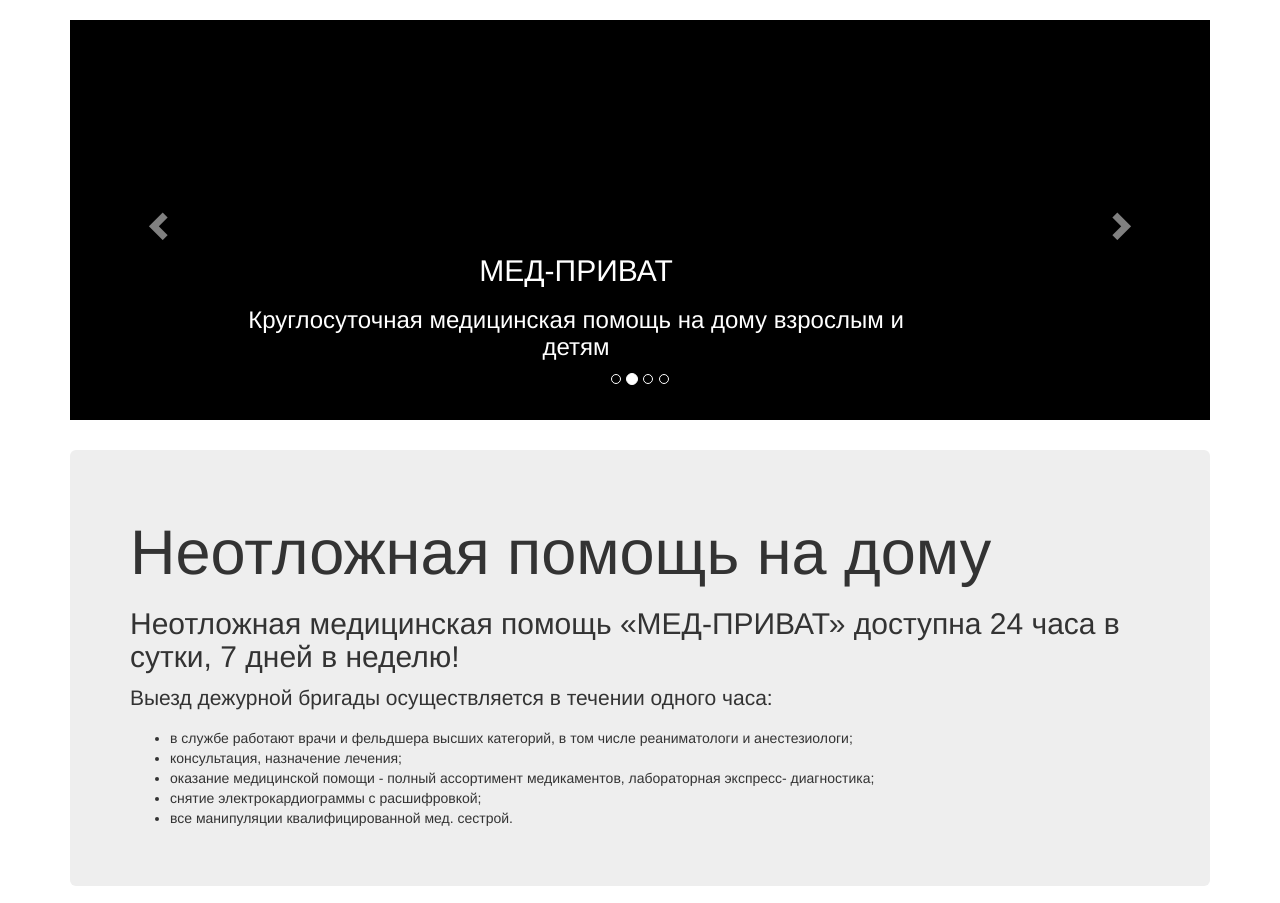
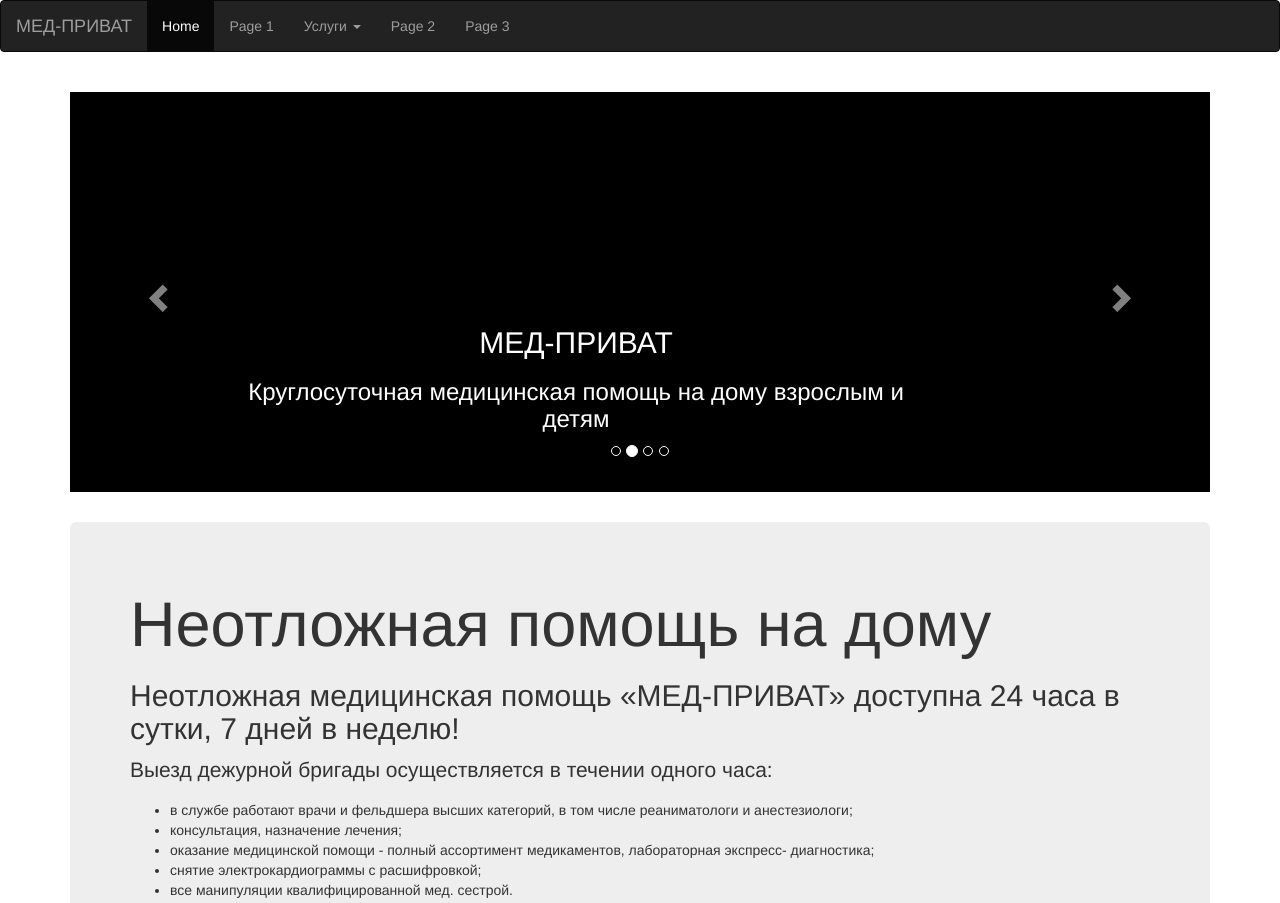
Before and after one commit to Khavkin/medprivat, a plain HTML site: page index.html in a window 1280 px wide. Shown: the top 903 px of the page. Drawn offline with nearby package versions, Linux system fonts and the light colour scheme.

Commit message:
added template nav-bar

```diff
--- a/index.html
+++ b/index.html
@@ -32,6 +32,36 @@
   </style>
 </head>
 <body>
+
+ <nav class="navbar navbar-inverse">
+  <div class="container-fluid">
+    <div class="navbar-header">
+      <button type="button" class="navbar-toggle" data-toggle="collapse" data-target="#myNavbar">
+        <span class="icon-bar"></span>
+        <span class="icon-bar"></span>
+        <span class="icon-bar"></span>
+      </button>
+      <a class="navbar-brand" href="#">МЕД-ПРИВАТ</a>
+    </div>
+    <div class="collapse navbar-collapse" id="myNavbar">
+      <ul class="nav navbar-nav">
+        <li class="active"><a href="#">Home</a></li>
+        <li><a href="#">Page 1</a></li>
+        <li class="dropdown">
+          <a class="dropdown-toggle" data-toggle="dropdown" href="#">Услуги
+          <span class="caret"></span></a>
+          <ul class="dropdown-menu">
+            <li><a href="#">Page 1-1</a></li>
+            <li><a href="#">Page 1-2</a></li>
+            <li><a href="#">Page 1-3</a></li>
+          </ul>
+        </li>
+        <li><a href="#">Page 2</a></li>
+        <li><a href="#">Page 3</a></li>
+      </ul>
+    </div>
+  </div>
+</nav>
 
 <div class="container">
   <br>
```
